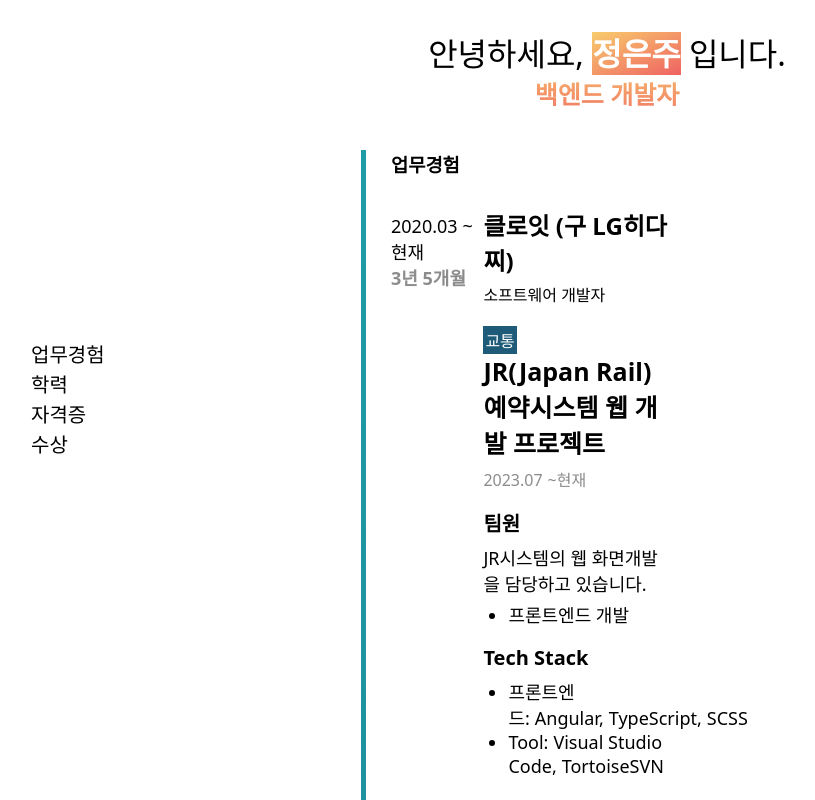
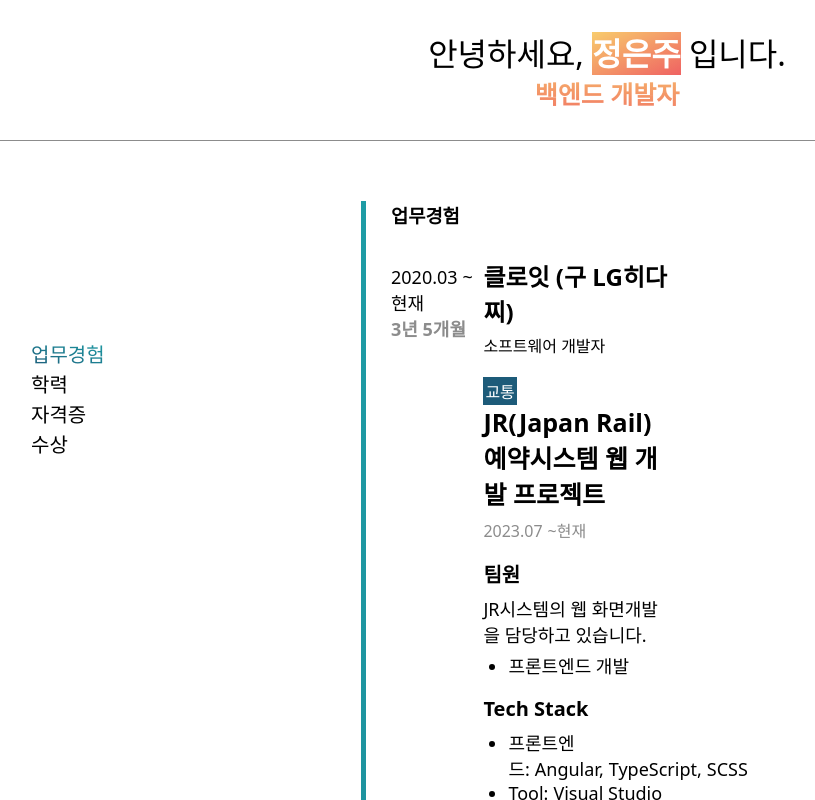
Before and after one commit to melonpan0130/vue_portfolio, a Vue app: page / in a window 1280 px wide. Shown: the top 800 px of the page, without its empty margins (33-848 px from the left). Built offline with nearby package versions, Linux system fonts and the light colour scheme.

Commit message:
#2 Scroll function

```diff
--- /dev/null
+++ b/src/common/common.util.js
@@ -0,0 +1,6 @@
+const CommonUtil = {
+  SECTION_NAME_PREV: 'section_',
+};
+
+// export default CommonUtil;
+export { CommonUtil };
--- a/src/components/BodyComponent/BodyComponent.scss
+++ b/src/components/BodyComponent/BodyComponent.scss
@@ -5,6 +5,7 @@
   display: flex;
   align-items: stretch;
   flex-direction: row;
+  padding: 50px 0;
 
   .navigation {
     width: 30%;
@@ -23,10 +24,14 @@
       a {
         color: black;
         text-decoration: none;
-        &:hover {
+        &:hover,
+        &.selected {
           @include highlight_text_navy;
           // add .selected status
         }
+        // &:active {
+        //   background-color: yellow;
+        // }
       }
     }
   }
--- a/src/components/BodyComponent/BodyComponent.vue
+++ b/src/components/BodyComponent/BodyComponent.vue
@@ -16,19 +16,60 @@
 </template>
 
 <script>
-import SectionComponent from '@/components/SectionComponent/SectionComponent'
-var resumeTextInfo = require('../../common/resumeText');
+import SectionComponent from '@/components/SectionComponent/SectionComponent';
+import { CommonUtil } from '../../common/common.util';
+const resumeTextInfo = require('../../common/resumeText');
+const scrollTopList = [];
 
 export default {
   components: {
-    'section-component': SectionComponent
+    'section-component': SectionComponent,
   },
   data: function () {
     return {
-      resumeTextInfo: resumeTextInfo
+      resumeTextInfo: resumeTextInfo,
+      // scrollTopList: []
     };
   }
 }
+
+window.addEventListener('load', () => {
+  const firstNavigation = document.querySelector('.navigation a');
+  firstNavigation.classList.add('selected');
+
+  for (let index = 0; index < resumeTextInfo.length; index++) {
+    const sectionId = 'a[name="' + CommonUtil.SECTION_NAME_PREV + index + '"]';
+    const section = document.querySelector(sectionId);
+    const viewport = section.getBoundingClientRect();
+    scrollTopList.push(viewport.top);
+  }
+});
+
+// can be component's listener?
+window.addEventListener('scroll', (e) => {
+  const current = document.querySelector('.navigation .selected');
+  if (current !== null) {
+    const href = current.href;
+    const split = href.indexOf(CommonUtil.SECTION_NAME_PREV) + CommonUtil.SECTION_NAME_PREV.length;
+    const curIndex = Number(href.substring(split));
+    const scrollTop = document.documentElement.scrollTop;
+
+    let nextIndex = curIndex;
+    if (curIndex !== 0 && scrollTop < scrollTopList[curIndex]) {
+      nextIndex--;
+    }
+    if (curIndex !== scrollTopList.length - 1 && scrollTop > scrollTopList[curIndex + 1]) {
+      nextIndex++;
+    }
+
+    if (curIndex !== nextIndex) {
+      const nextSelected = document.querySelector('.navigation li:nth-child(' + (nextIndex + 1) + ') a');
+      console.log(nextSelected);
+      nextSelected.classList.add('selected');
+      current.classList.remove('selected');
+    }
+  }
+})
 </script>
 
 <style lang="scss">
--- a/src/components/HeaderComponent/HeaderComponent.scss
+++ b/src/components/HeaderComponent/HeaderComponent.scss
@@ -6,6 +6,7 @@
   height: 100px;
   flex-shrink: 0;
   padding: 20px 0;
+  border-bottom: solid 1px $base_color_gray;
 
   * {
     text-align: center;
```
